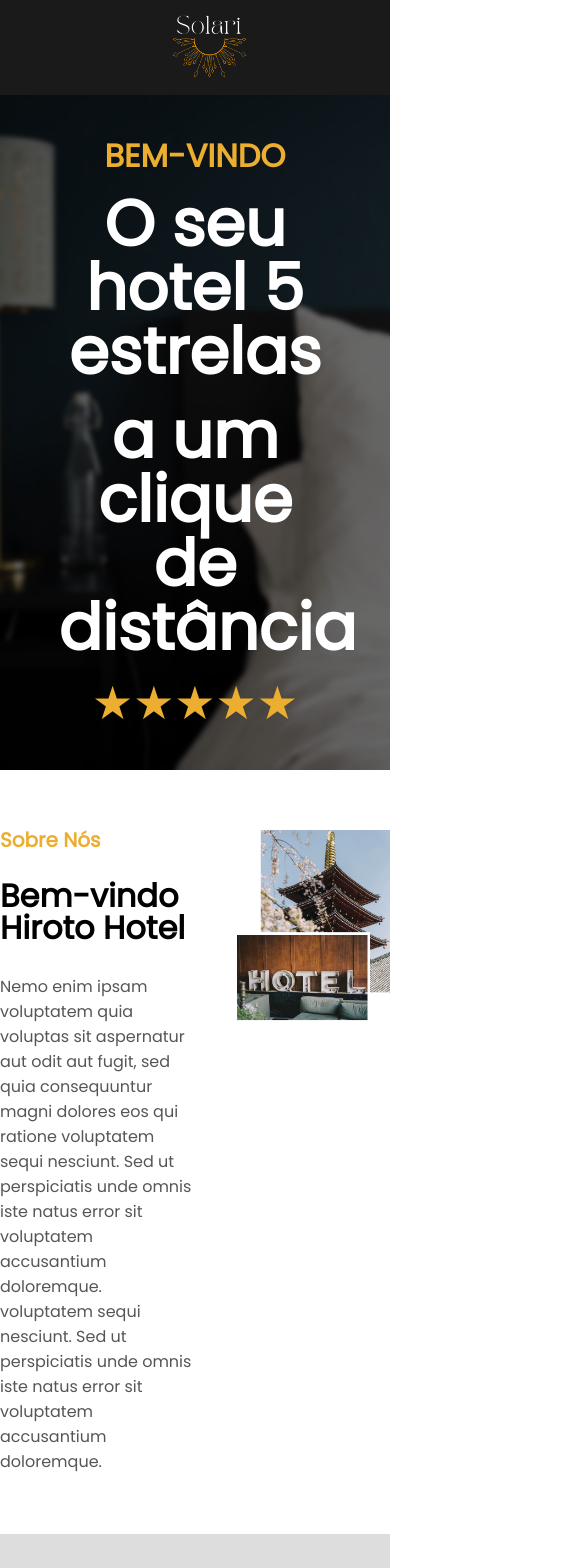
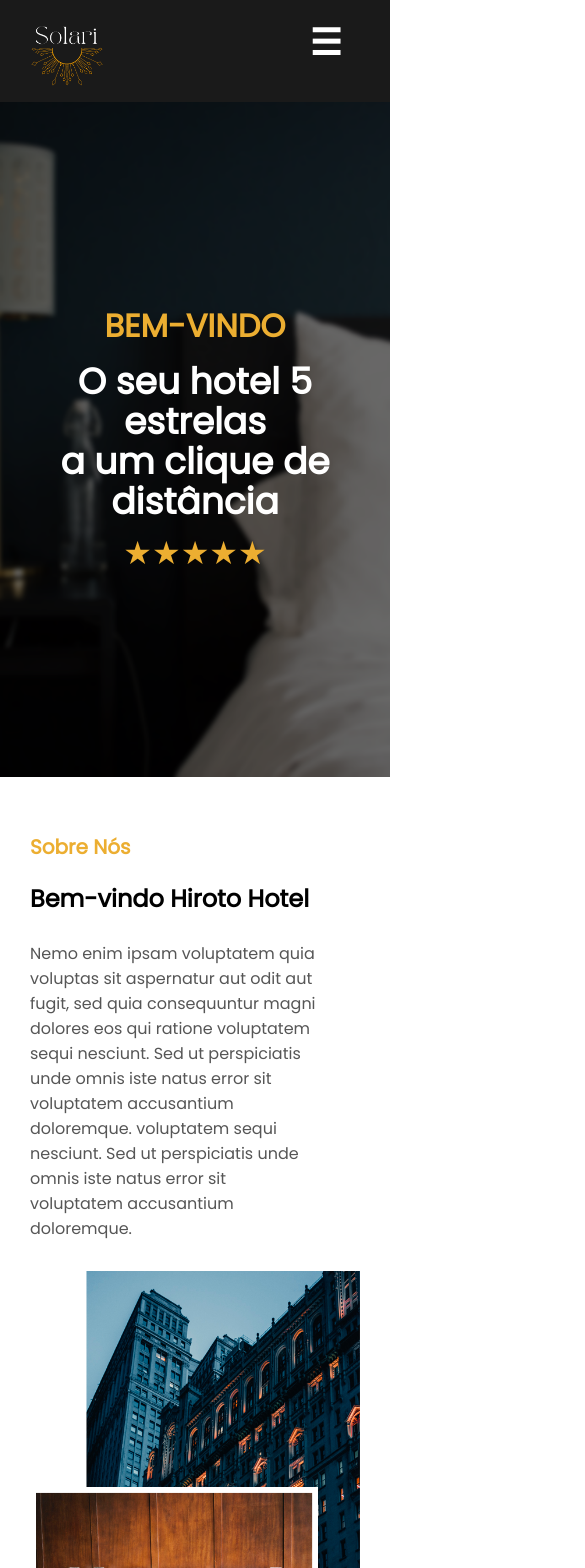
Before and after one commit to GustavoFrez/projeto-m5-hotel-api-react-, a React (Create React App) app: page / in a window 390 px wide. Shown: the top 1568 px of the page, 585 px wide, since content can reach past the window. Built offline with nearby package versions, Linux system fonts and the light colour scheme.

Commit message:
Menu + Sobre nos responsivo

```diff
--- a/src/Components/Header/Header.module.css
+++ b/src/Components/Header/Header.module.css
@@ -1,50 +1,105 @@
 header {
+  background-color: #1a1a1a;
   width: 100%;
-  background-color: #1a1a1a;
 }
 
 .navHeader {
-  width: 1200px;
-  color: #fff;
-  height: 95px;
-  display: flex;
+  background-color: #1a1a1a;
   margin: 0 auto;
-  text-decoration: none;
+  padding: 0 20px;
+  justify-content: space-around;
+  align-items: center;
 }
 
-.menuNav {
+.botaoMenu {
+  background-color: transparent;
+  border: none;
+  color: #fff;
+  font-size: 36px;
+  cursor: pointer;
+  position: absolute;
+  right: 10px;
+  top: 10px;
+  display: none;
+}
+
+.botaoMenu:hover {
+  background-color: transparent;
+}
+
+.navHeader,
+.ulHeader {
+  display: flex;
+}
+
+.ulHeader {
+  overflow: hidden;
+  transition: all, 0.8s;
+}
+
+label .logos {
+  width: 25%;
+  padding: 15px 0;
+  justify-content: space-around;
+  align-items: center;
+}
+
+.liHeader {
+  letter-spacing: 2px;
+  padding: 20px;
+}
+
+.linkHeader {
   text-decoration: none;
   color: #fff;
 }
 
-.ulHeader {
-  width: 65%;
-  height: 95px;
-  display: flex;
-  justify-content: space-evenly;
-  align-items: center;
-}
-
-.liHeader {
-  font-size: 18px;
-}
-
-.liHeader:hover {
+.linkHeader:hover {
   color: #ecae31;
   cursor: pointer;
   transition: all ease, 0.5s;
 }
 
-.menu {
-  width: 35%;
-  height: 95px;
-  display: flex;
-  justify-content: center;
-  align-items: center;
-  text-decoration: none;
-  color: #fff;
+button:focus ~ .ulHeader {
+  height: 30vh;
 }
 
-.logo {
-  height: 65px;
+/*RESPONSIVO NAV*/
+
+@media (max-width: 700px) {
+  .navHeader,
+  .ulHeader {
+    flex-direction: column;
+  }
+
+  label .logos {
+    display: block;
+  }
+
+  .ulHeader {
+    text-align: center;
+  }
+
+  .navHeader {
+    align-items: flex-start;
+  }
+
+  .ulHeader,
+  .liHeader {
+    width: 100%;
+    height: 0px;
+  }
+
+  .liHeader {
+    padding-bottom: 50px;
+  }
+
+  label .logos {
+    margin-left: 10px;
+    margin-top: 10px;
+  }
+
+  .botaoMenu {
+    display: flex;
+  }
 }
--- a/src/Components/Header/Index.jsx
+++ b/src/Components/Header/Index.jsx
@@ -3,34 +3,27 @@ import { Link } from 'react-router-dom';
 import logo from '../../Assets/img/logo.png';
 import Styles from './Header.module.css';
 const Header = () => {
-  const auth = false;
   return (
     <header>
       <nav className={Styles.navHeader}>
-        <Link className={Styles.menu} to="/">
-          <div>
-            <img src={logo} alt="" className={Styles.logo} />
-          </div>
-        </Link>
+        <label>
+          <img src={logo} alt="" className={Styles.logos} />
+        </label>
+
+        <button className={Styles.botaoMenu}>&#9776;</button>
 
         <ul className={Styles.ulHeader}>
-          <Link className={Styles.menuNav} to="/">
+          <Link className={Styles.linkHeader} to="/">
             <li className={Styles.liHeader}>Home</li>
           </Link>
 
-          <Link className={Styles.menuNav} to="/Quartos">
+          <Link className={Styles.linkHeader} to="/Quartos">
             <li className={Styles.liHeader}>Quartos</li>
           </Link>
 
-          <Link className={Styles.menuNav} to="/Contato">
+          <Link className={Styles.linkHeader} to="/Contato">
             <li className={Styles.liHeader}>Contato</li>
           </Link>
-
-          {auth ? (
-            <Link className={Styles.menuNav} to="/Admin">
-              <li className={Styles.liHeader}>Admin</li>
-            </Link>
-          ) : null}
         </ul>
       </nav>
     </header>
--- a/src/Components/Home/Home.module.css
+++ b/src/Components/Home/Home.module.css
@@ -1,4 +1,4 @@
-.main{
+.main {
   opacity: 0;
   animation: transicao 0.3s forwards;
 }
@@ -13,7 +13,6 @@
   flex-direction: column;
   justify-content: center;
   align-items: center;
-
 }
 
 .backgroundHome h2 {
@@ -31,11 +30,11 @@
   font-size: 4rem;
   text-align: center;
   font-weight: 700;
-  margin-bottom: 20px;
+  line-height: 80px;
 }
 
 .estrela {
-  font-size: 46px;
+  font-size: 3rem;
   color: #ecae31;
   width: 100%;
   text-align: center;
@@ -51,7 +50,7 @@
   max-width: 1200px;
   display: flex;
   justify-content: center;
-  margin: 60px 0px;
+  margin: 60px 30px;
 }
 
 .textoSobreNos {
@@ -101,6 +100,10 @@
   padding: 40px 0px;
 }
 
+.galeria img {
+  padding: 0 5px;
+}
+
 .containerFlexServicos {
   max-width: 960px;
   margin: 0 auto;
@@ -142,9 +145,9 @@
   margin-bottom: 20px;
 }
 
-.estrelax{
+.estrelax {
   transform: translateX(-100px);
-  animation: estrela 5.5s ;
+  animation: estrela 5.5s;
 }
 
 @keyframes transicao {
@@ -159,3 +162,66 @@
     transform: initial;
   }
 }
+
+/*RESPONSIVO*/
+
+@media (max-width: 1159px) {
+  .backgroundHome h2 {
+    font-size: 2rem;
+  }
+}
+
+@media (max-width: 768px) {
+  .backgroundHome h2 {
+    font-size: 2rem;
+  }
+
+  .backgroundHome h5 {
+    width: 70%;
+    color: white;
+    font-size: 2.25rem;
+    text-align: center;
+    font-weight: 700;
+    line-height: 40px;
+    margin-bottom: 15px;
+  }
+
+  .estrela {
+    font-size: 2rem;
+    color: #ecae31;
+    width: 100%;
+    text-align: center;
+  }
+
+  .container {
+    flex-direction: column;
+    margin: 60px 30px;
+  }
+
+  .textoSobreNos {
+    width: 100%;
+  }
+
+  .textoSobreNos h2 {
+    font-size: 20px;
+    margin-bottom: 30px;
+  }
+
+  .textoSobreNos h5 {
+    font-size: 1.5rem;
+    margin-bottom: 30px;
+  }
+
+  .textoSobreNos p {
+    font-size: 1rem;
+    margin-bottom: 30px;
+  }
+
+  .imgSobreNos {
+    width: 100%;
+  }
+
+  .galeria img {
+    padding-bottom: 20px;
+  }
+}
--- a/src/Components/Home/Index.jsx
+++ b/src/Components/Home/Index.jsx
@@ -17,8 +17,10 @@ const Home = () => {
     <main className={Styles.main}>
       <section className={Styles.backgroundHome}>
         <h2>Bem-vindo</h2>
-        <h5>O seu hotel 5 estrelas</h5>
-        <h5>a um clique de distância</h5>
+        <h5>
+          O seu hotel 5 estrelas <br></br>a um clique de distância
+        </h5>
+
         <span className={Styles.estrela}>★★★★★</span>
       </section>
       <section className={Styles.sobreNos}>
```
Also changed, not shown: src/Assets/img/hotelHome.png.
